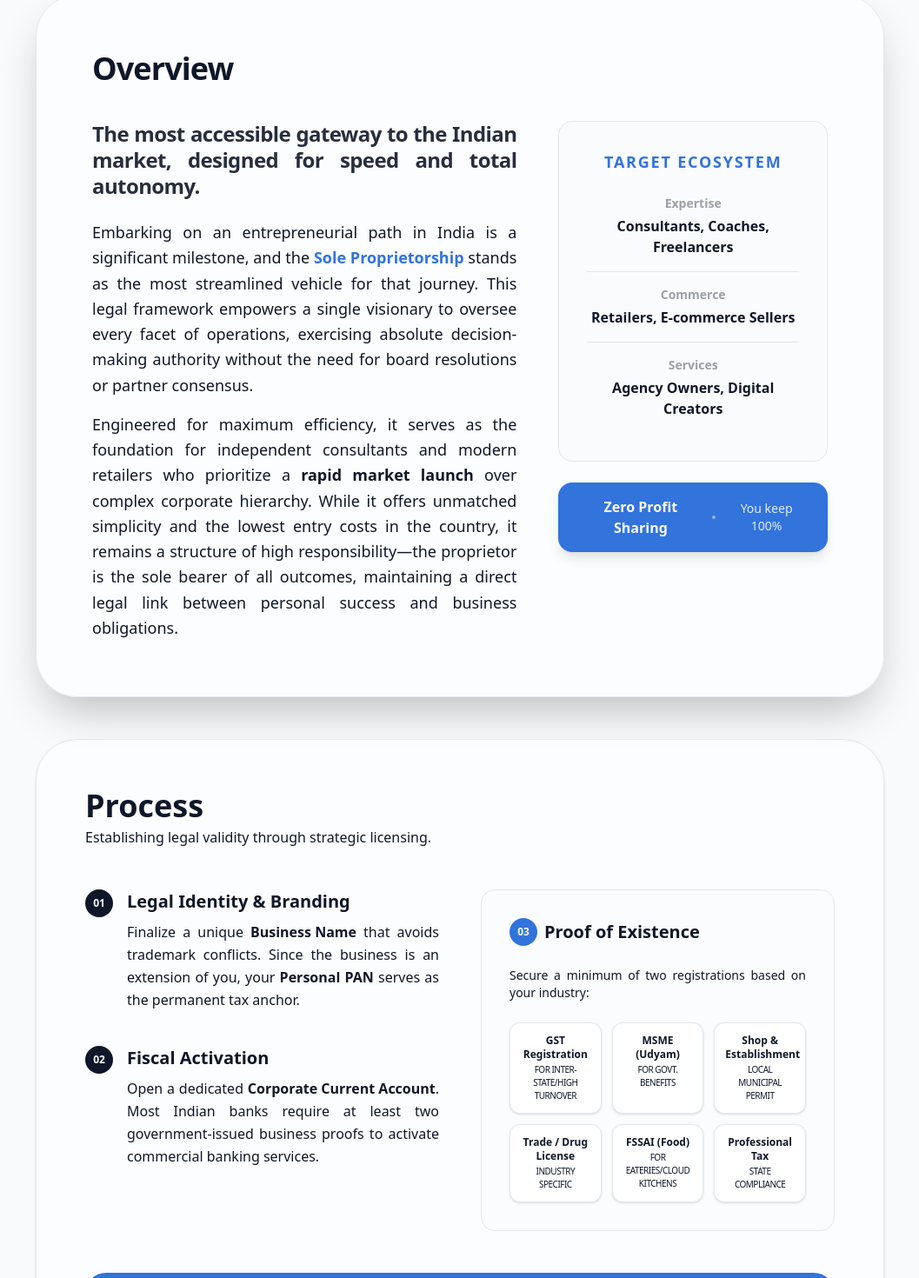
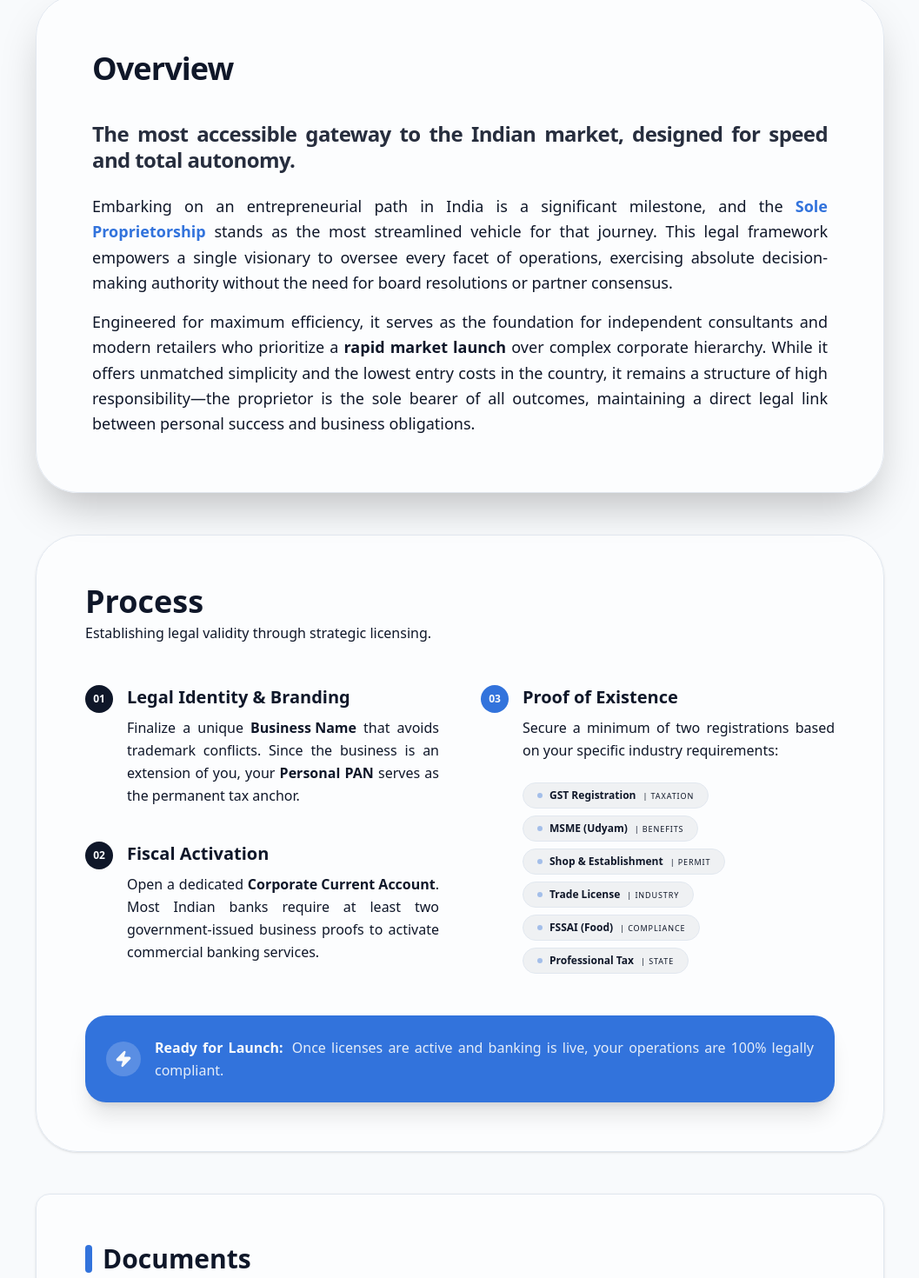
Before and after one commit to Sharma-Sumit-05/React-Projects, a React (Vite) app in the folder React-project-02/: page /setup/proprietorship in a window 1280 px wide. Shown: the part 1188-2658 px from the top of the page at 87% size, without its empty margins (111-1168 px from the left). Built offline with nearby package versions, Linux system fonts and the light colour scheme.

Commit message:
now its done

```diff
--- a/React-project-02/src/pages/Setup/Proprietorship.jsx
+++ b/React-project-02/src/pages/Setup/Proprietorship.jsx
@@ -65,15 +65,15 @@ export const Proprietorship = () => {
         </div>
 
         {/* OVERVIEW SECTION */}
-        <div className="group bg-card/60 dark:bg-card/30  border border-border p-6 sm:p-10 md:p-16 rounded-xl sm:rounded-2xl md:rounded-[3rem] shadow-2xl transition-all hover:shadow-primary/10">
+<div className="group bg-card/60 dark:bg-card/30 border border-border p-6 sm:p-10 md:p-16 rounded-xl sm:rounded-2xl md:rounded-[3rem] shadow-2xl transition-all hover:shadow-primary/10 w-full">
   <div className="flex items-center gap-4 sm:gap-6 mb-6 sm:mb-10">
     <h2 className="text-3xl sm:text-4xl md:text-4xl font-black tracking-tight group-hover:underline decoration-primary underline-offset-4">
       Overview
     </h2>
   </div>
 
-          <div className="grid grid-cols-1 lg:grid-cols-5 gap-6 sm:gap-8 md:gap-12">
-            <div className="lg:col-span-3 space-y-4 sm:space-y-6 px-2 sm:px-0">
+  {/* Removed 'grid lg:grid-cols-5' - now it's just a standard block */}
+  <div className="space-y-4 sm:space-y-6 px-2 sm:px-0">
     <p className="text-md sm:text-xl md:text-2xl font-bold text-foreground/90 leading-tight tracking-tight text-justify">
       The most accessible gateway to the Indian market, designed for speed and total autonomy.
     </p>
@@ -85,31 +85,6 @@ export const Proprietorship = () => {
       <p className="px-2 sm:px-0 font-medium">
         Engineered for maximum efficiency, it serves as the foundation for independent consultants and modern retailers who prioritize a <strong>rapid market launch</strong> over complex corporate hierarchy. While it offers unmatched simplicity and the lowest entry costs in the country, it remains a structure of high responsibility—the proprietor is the sole bearer of all outcomes, maintaining a direct legal link between personal success and business obligations.
       </p>
-              </div>
-            </div>
-
-            <div className="lg:col-span-2 space-y-4 sm:space-y-6">
-              <div className="p-6 sm:p-8 bg-background/50 rounded-2xl border border-border space-y-4 sm:space-y-6">
-                <h4 className="text-base sm:text-lg font-black text-primary uppercase tracking-widest">Target Ecosystem</h4>
-                <div className="space-y-3 sm:space-y-4">
-                  {[
-                    { category: "Expertise", items: "Consultants, Coaches, Freelancers" },
-                    { category: "Commerce", items: "Retailers, E-commerce Sellers" },
-                    { category: "Services", items: "Agency Owners, Digital Creators" }
-                  ].map((group, i) => (
-                    <div key={i} className="border-b border-border pb-3 sm:pb-4 last:border-0">
-                      <p className="text-xs sm:text-sm font-bold opacity-40 mb-1">{group.category}</p>
-                      <p className="text-foreground font-bold text-sm sm:text-base">{group.items}</p>
-                    </div>
-                  ))}
-                </div>
-              </div>
-
-              <div className="flex items-center gap-2 sm:gap-3 px-4 sm:px-6 py-3 sm:py-4 bg-primary text-primary-foreground rounded-2xl shadow-lg hover:brightness-110 transition-all duration-300">
-                <span className="font-bold text-sm sm:text-base">Zero Profit Sharing</span>
-                <div className="w-1 h-1 bg-current opacity-50 rounded-full"></div>
-                <span className="opacity-90 text-xs sm:text-sm font-medium">You keep 100%</span>
-              </div>
     </div>
   </div>
 </div>
@@ -142,25 +117,28 @@ export const Proprietorship = () => {
       </div>
     </div>
 
-            <div className="bg-background/40 p-6 sm:p-8 rounded-2xl border border-border">
-              <div className="flex items-center gap-2 sm:gap-2 mb-4 sm:mb-6">
-                <span className="w-8 h-8 bg-primary text-primary-foreground rounded-full flex items-center justify-center text-xs font-black">03</span>
-                <h3 className="text-lg sm:text-xl md:text-xl font-bold px-2 sm:px-0">Proof of Existence</h3>
-              </div>
-              <p className="text-xs sm:text-sm md:text-sm text-muted-foreground mb-4 sm:mb-6 font-medium px-2 sm:px-0">Secure a minimum of two registrations based on your industry:</p>
+    {/* Simplified Step 03 - No extra box wrapper */}
+    <div className="relative pl-10 sm:pl-12">
+      <span className="absolute left-0 top-0 w-8 h-8 bg-primary text-primary-foreground rounded-full flex items-center justify-center text-xs font-black">03</span>
+      <h3 className="text-lg sm:text-xl md:text-xl font-bold mb-2 px-2 sm:px-0">Proof of Existence</h3>
+      <p className="text-muted-foreground leading-relaxed text-sm sm:text-base md:text-base mb-6 px-2 sm:px-0">
+        Secure a minimum of two registrations based on your specific industry requirements:
+      </p>
 
-              <div className="grid grid-cols-1 sm:grid-cols-2 lg:grid-cols-3 gap-2 sm:gap-3">
+      {/* Cool, simple grid of badges instead of boxed cards */}
+      <div className="flex flex-wrap gap-2 px-2 sm:px-0">
         {[
-                  { label: "GST Registration", hint: "For Inter-state/High Turnover" },
-                  { label: "MSME (Udyam)", hint: "For Govt. Benefits" },
-                  { label: "Shop & Establishment", hint: "Local Municipal Permit" },
-                  { label: "Trade / Drug License", hint: "Industry Specific" },
-                  { label: "FSSAI (Food)", hint: "For Eateries/Cloud Kitchens" },
-                  { label: "Professional Tax", hint: "State Compliance" }
+          { label: "GST Registration", hint: "Taxation" },
+          { label: "MSME (Udyam)", hint: "Benefits" },
+          { label: "Shop & Establishment", hint: "Permit" },
+          { label: "Trade License", hint: "Industry" },
+          { label: "FSSAI (Food)", hint: "Compliance" },
+          { label: "Professional Tax", hint: "State" }
         ].map((item, i) => (
-                  <div key={i} className="bg-card p-2 sm:p-3 rounded-xl border border-border/50 shadow-sm hover:border-primary/40 transition-colors text-center">
-                    <p className="text-xs font-black text-foreground mb-0.5 text-left sm:text-center">{item.label}</p>
-                    <p className="text-[10px] text-muted-foreground uppercase tracking-tighter text-left sm:text-center">{item.hint}</p>
+          <div key={i} className="group/item flex items-center gap-2 bg-foreground/5 hover:bg-primary/10 border border-border/50 rounded-full py-1.5 px-4 transition-all duration-300">
+            <div className="w-1.5 h-1.5 rounded-full bg-primary/40 group-hover/item:bg-primary" />
+            <span className="text-xs font-bold text-foreground">{item.label}</span>
+            <span className="hidden sm:inline text-[9px] uppercase tracking-widest text-muted-foreground/70">| {item.hint}</span>
           </div>
         ))}
       </div>
```
Lines whose indentation alone changed are shown as unchanged.
